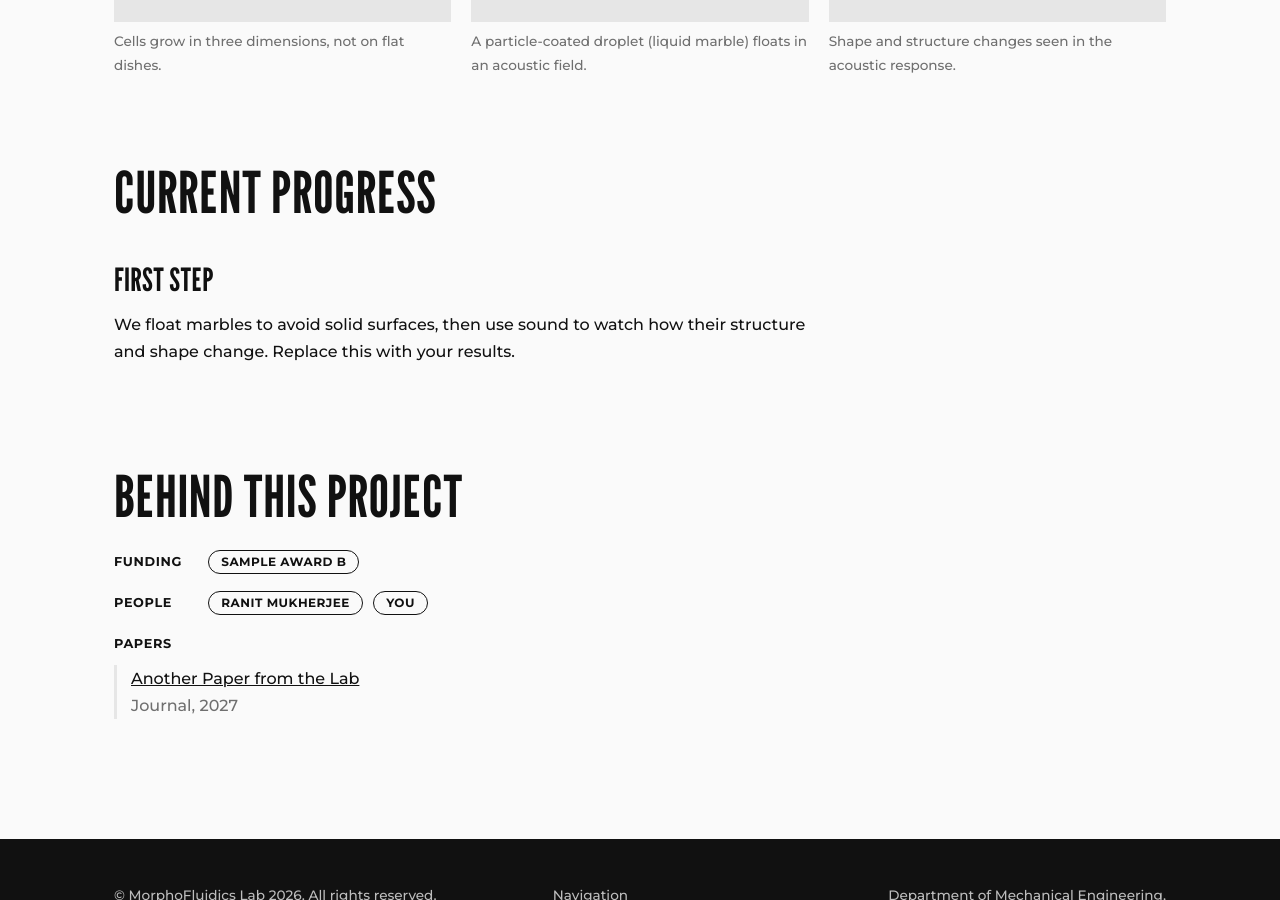
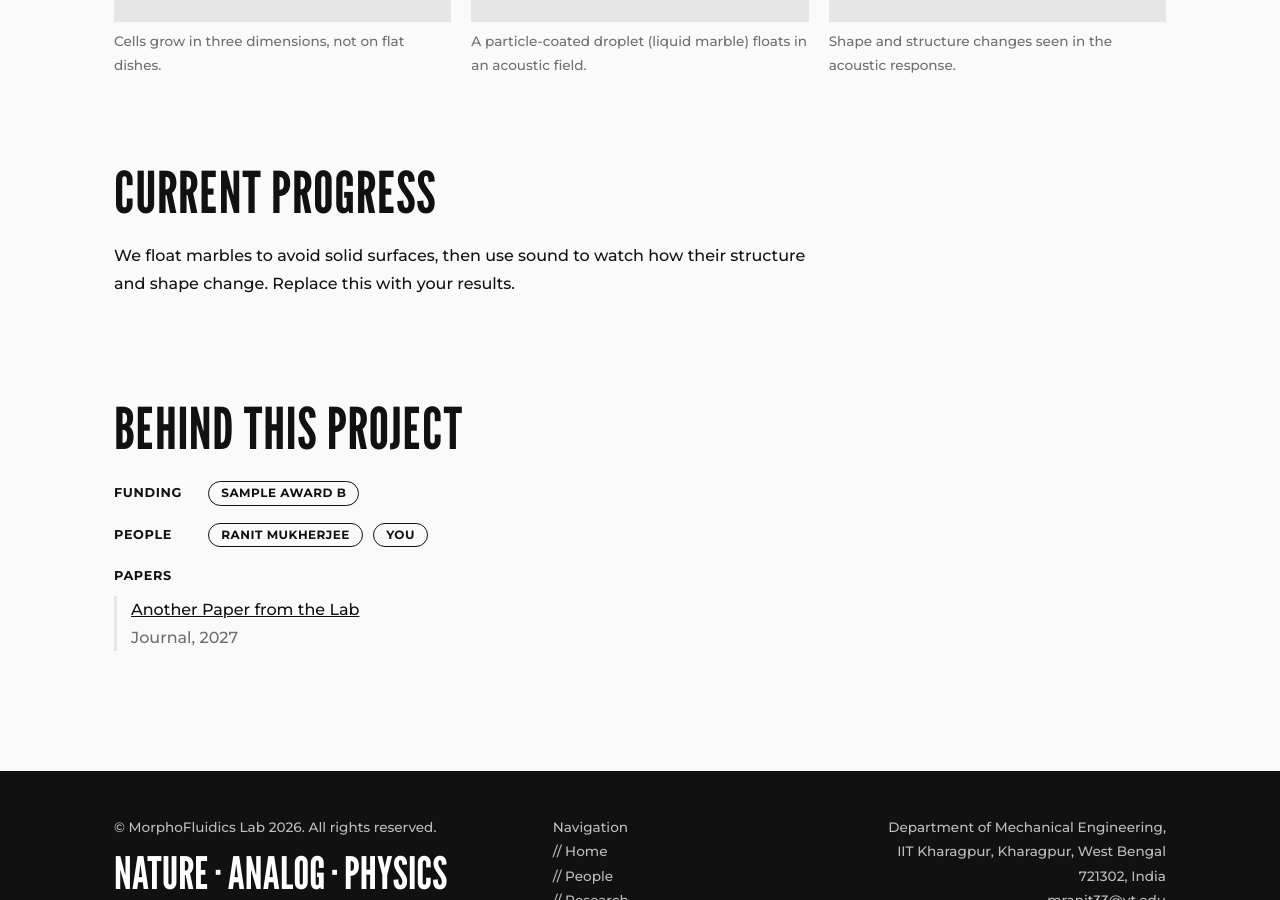
Before and after one commit to ranit-mukherjee/Ranit-lab, a Jekyll site: the page built from _projects/liquid-marble-bioreactors.md, in a window 1280 px wide and 900 px high, scrolled down 935 px. Built offline with Jekyll 4.4.1, drawn with Linux system fonts in a browser that asks for light colours.

Commit message:
changes_to_project_success
successfully changed the content in each project page now

```diff
--- a/_projects/liquid-marble-bioreactors.md
+++ b/_projects/liquid-marble-bioreactors.md
@@ -14,6 +14,5 @@ physics: "How does a floating, particle-coated droplet change shape and structur
 grants: [agency-b]
 members: [pi, s2]
 ---
-## First step
 
 We float marbles to avoid solid surfaces, then use sound to watch how their structure and shape change. Replace this with your results.
```
